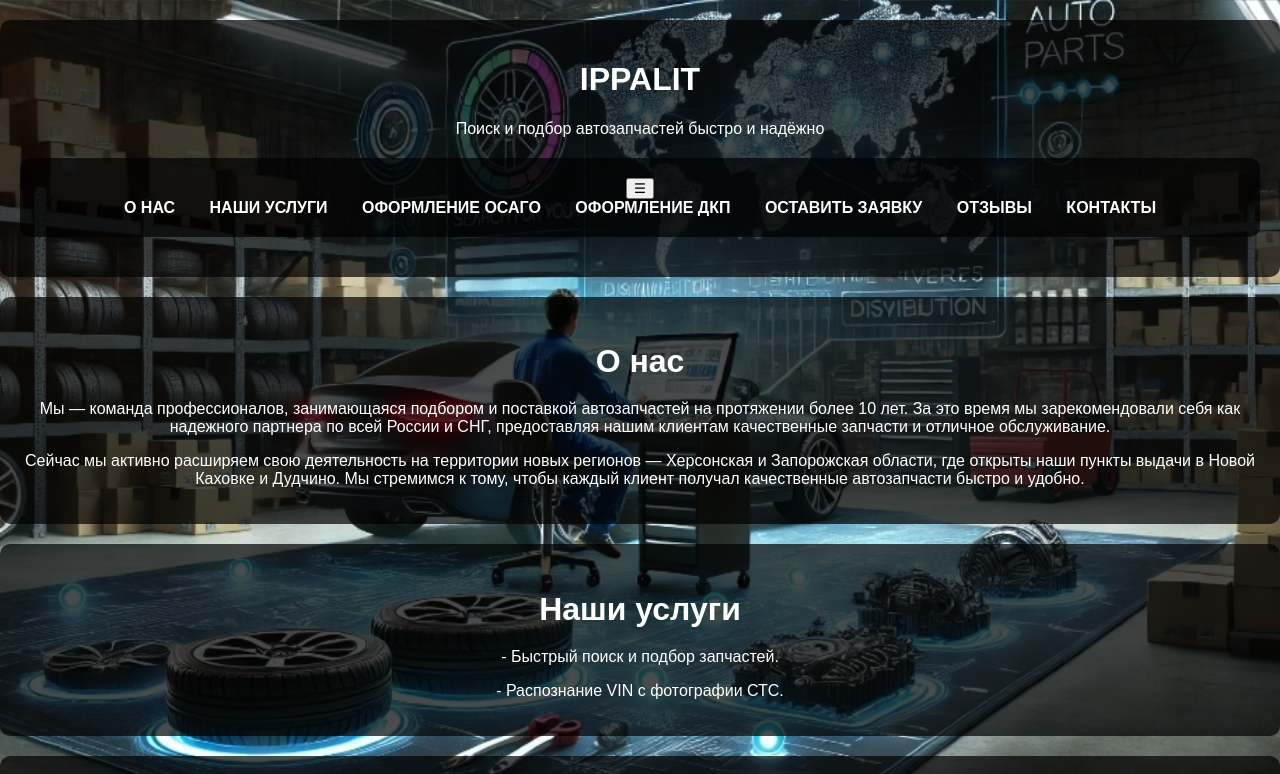
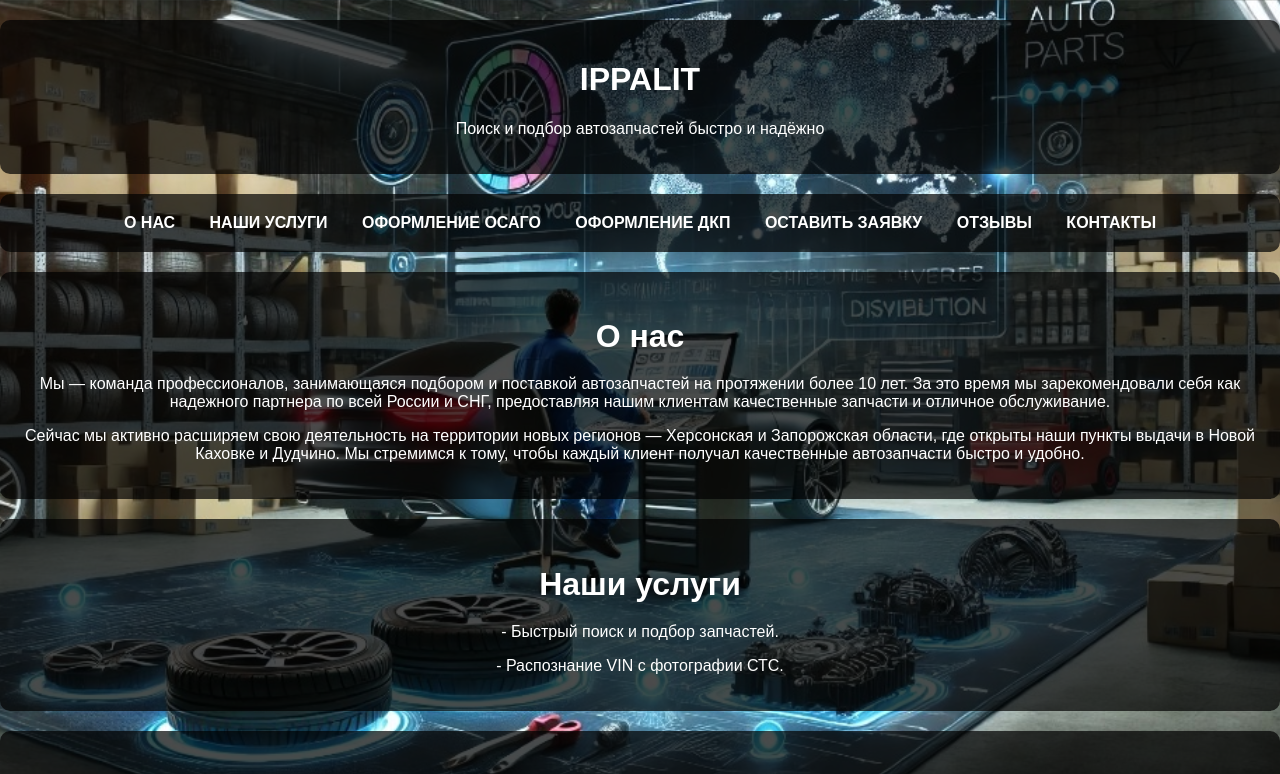
Before and after one commit to ippalitz/ippalit84, a plain HTML site: page index.html in a window 1280 px wide. Shown: the top 774 px of the page. Drawn offline with Linux system fonts and the light colour scheme; a script that the page names is missing.

Commit message:
Update index.html

```diff
--- a/index.html
+++ b/index.html
@@ -77,9 +77,8 @@
     <header>
         <h1>IPPALIT</h1>
         <p>Поиск и подбор автозапчастей быстро и надёжно</p>
+    </header>
     <nav>
-        <button id="menuToggle">☰</button>
-        <div id="menuItems">
         <a href="#about">О нас</a>
         <a href="#services">Наши услуги</a>
         <a href="#osago">Оформление ОСАГО</a>
@@ -87,9 +86,7 @@
         <a href="#request">Оставить заявку</a>
         <a href="#reviews">Отзывы</a>
         <a href="#contacts">Контакты</a>
-        </div>
     </nav>
-</header>
 
     <div class="container" id="about">
         <h2>О нас</h2>
```
Lines whose indentation alone changed are shown as unchanged.
